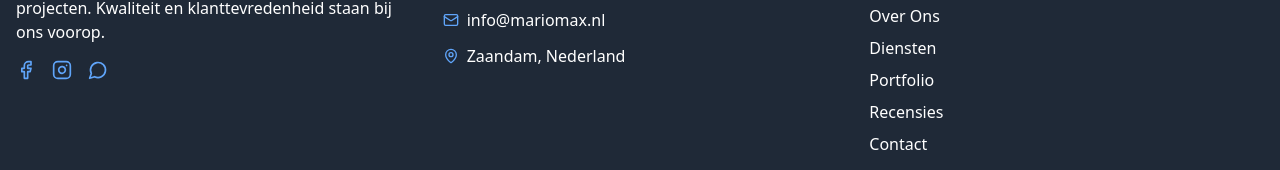
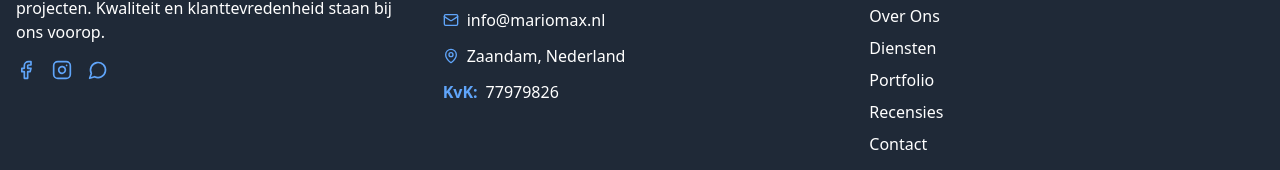
Before and after one commit to DzejkobBerry/MARIOmax, a React (Vite) app: page / in a window 1280 px wide. Shown: the part 6927-7097 px from the top of the page. Built offline with nearby package versions, Linux system fonts and the light colour scheme.

Commit message:
feat(Footer): add KvK registration number to contact info

```diff
--- a/src/components/Footer.tsx
+++ b/src/components/Footer.tsx
@@ -40,6 +40,10 @@ function Footer() {
               <li className="flex items-start">
                 <MapPin size={16} className="mr-2 mt-1 text-blue-400" />
                 <span>Zaandam, Nederland</span>
+              </li>
+              <li className="flex items-center">
+                <span className="mr-2 text-blue-400 font-semibold">KvK:</span>
+                <span>77979826</span>
               </li>
             </ul>
           </div>
```
